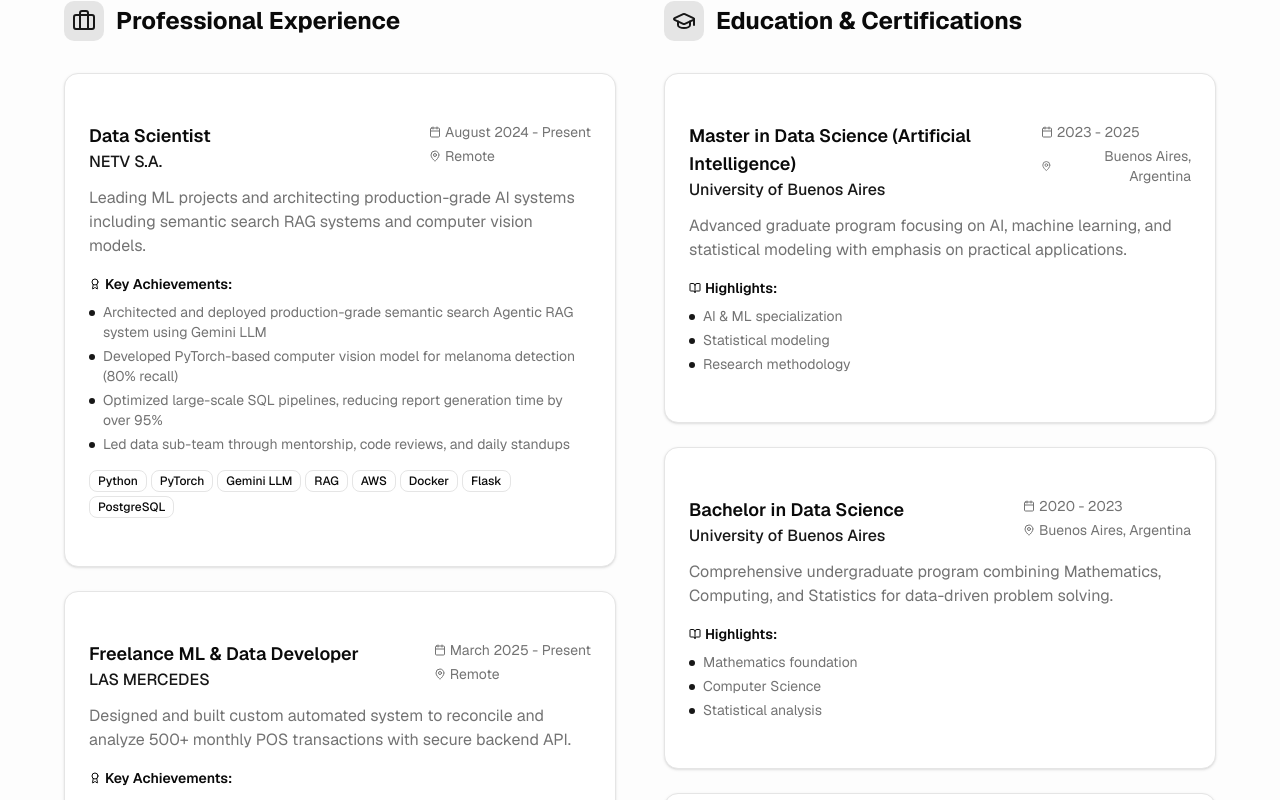
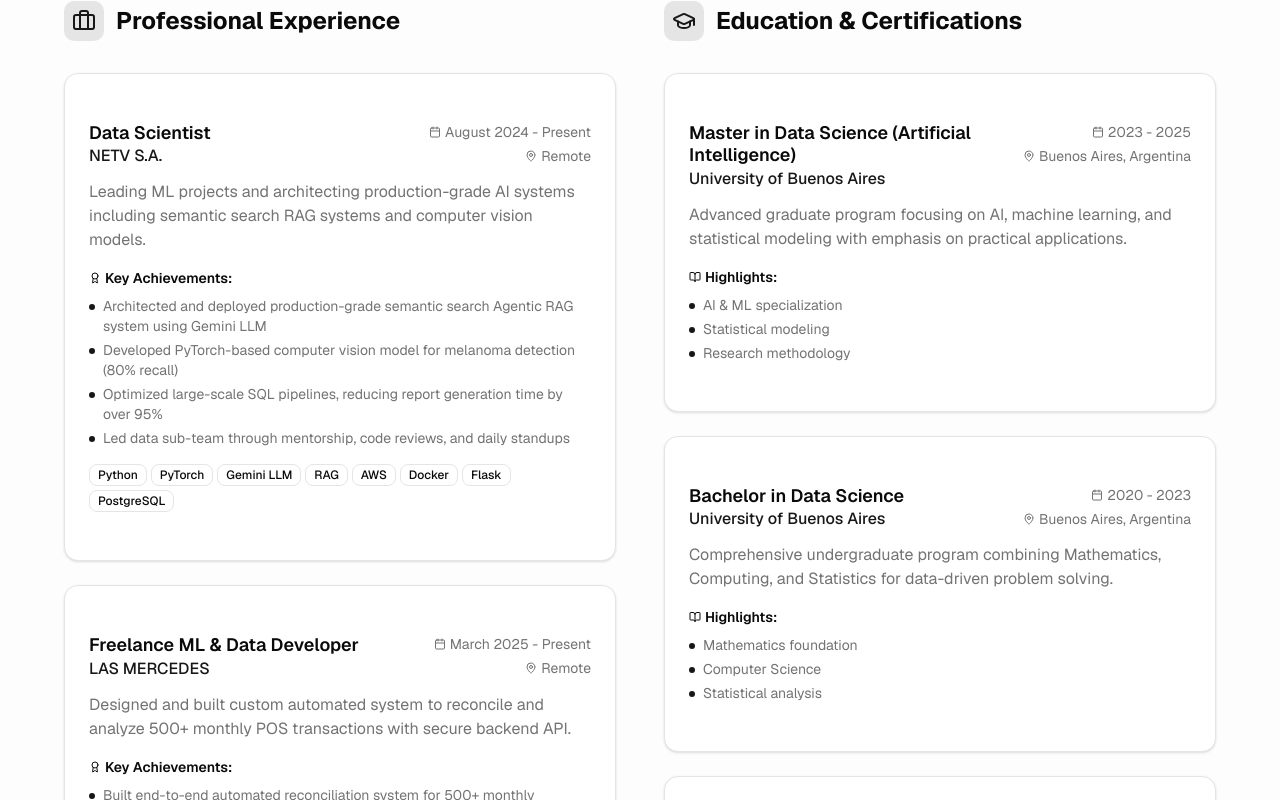
Before and after one commit to machulsky61/cv-portfolio-web, a Next.js app: page / in a window 1280 px wide. Shown: the part 5160-5960 px from the top of the page. Built offline with nearby package versions, Linux system fonts and the light colour scheme.

Commit message:
fix responsive

```diff
--- a/src/components/sections/ExperienceSection.tsx
+++ b/src/components/sections/ExperienceSection.tsx
@@ -128,17 +128,17 @@ export default function ExperienceSection() {
                 <motion.div key={index} variants={itemVariants}>
                   <Card className="hover:shadow-lg transition-shadow duration-300">
                     <CardContent className="p-6">
-                      <div className="flex flex-col sm:flex-row sm:items-start sm:justify-between mb-3">
-                        <div>
-                          <h4 className="text-lg font-semibold text-foreground">{exp.title}</h4>
+                      <div className="flex flex-col lg:flex-row lg:items-start lg:justify-between mb-3 gap-3">
+                        <div className="flex-1">
+                          <h4 className="text-lg font-semibold text-foreground leading-tight">{exp.title}</h4>
                           <p className="text-primary font-medium">{exp.company}</p>
                         </div>
-                        <div className="flex flex-col sm:text-right text-sm text-muted-foreground mt-2 sm:mt-0">
-                          <div className="flex items-center gap-1">
+                        <div className="flex flex-col lg:text-right text-sm text-muted-foreground shrink-0">
+                          <div className="flex items-center gap-1 lg:justify-end">
                             <Calendar className="h-3 w-3" />
                             {exp.period}
                           </div>
-                          <div className="flex items-center gap-1 mt-1">
+                          <div className="flex items-center gap-1 mt-1 lg:justify-end">
                             <MapPin className="h-3 w-3" />
                             {exp.location}
                           </div>
@@ -195,19 +195,19 @@ export default function ExperienceSection() {
                 <motion.div key={index} variants={itemVariants}>
                   <Card className="hover:shadow-lg transition-shadow duration-300">
                     <CardContent className="p-6">
-                      <div className="flex flex-col sm:flex-row sm:items-start sm:justify-between mb-3">
-                        <div>
-                          <h4 className="text-lg font-semibold text-foreground">{edu.title}</h4>
+                      <div className="flex flex-col lg:flex-row lg:items-start mb-3 gap-4">
+                        <div className="flex-1 min-w-0">
+                          <h4 className="text-lg font-semibold text-foreground leading-tight pr-4">{edu.title}</h4>
                           <p className="text-primary font-medium">{edu.institution}</p>
                         </div>
-                        <div className="flex flex-col sm:text-right text-sm text-muted-foreground mt-2 sm:mt-0">
-                          <div className="flex items-center gap-1">
-                            <Calendar className="h-3 w-3" />
-                            {edu.period}
+                        <div className="flex flex-col lg:text-right text-sm text-muted-foreground shrink-0 lg:min-w-[140px]">
+                          <div className="flex items-center gap-1 lg:justify-end">
+                            <Calendar className="h-3 w-3 shrink-0" />
+                            <span className="whitespace-nowrap">{edu.period}</span>
                           </div>
-                          <div className="flex items-center gap-1 mt-1">
-                            <MapPin className="h-3 w-3" />
-                            {edu.location}
+                          <div className="flex items-center gap-1 mt-1 lg:justify-end">
+                            <MapPin className="h-3 w-3 shrink-0" />
+                            <span className="whitespace-nowrap">{edu.location}</span>
                           </div>
                         </div>
                       </div>
--- a/src/components/sections/HeroSection.tsx
+++ b/src/components/sections/HeroSection.tsx
@@ -7,7 +7,7 @@ import Image from "next/image";
 
 export default function HeroSection() {
   return (
-    <section className="min-h-screen flex items-center justify-center bg-gradient-to-br from-background to-muted/20 px-4">
+    <section className="min-h-screen flex items-center justify-center bg-gradient-to-br from-background to-muted/20 px-4 pt-20 md:pt-0">
       <div className="max-w-6xl mx-auto">
         <div className="grid lg:grid-cols-2 gap-12 items-center">
           {/* Text Content */}
@@ -142,9 +142,9 @@ export default function HeroSection() {
           </motion.div>
         </div>
 
-        {/* Scroll Indicator */}
+        {/* Scroll Indicator - Hidden on mobile to avoid overlap */}
         <motion.div
-          className="absolute bottom-8 left-1/2 transform -translate-x-1/2"
+          className="hidden lg:block absolute bottom-8 left-1/2 transform -translate-x-1/2"
           initial={{ opacity: 0, y: 10 }}
           animate={{ opacity: 1, y: 0 }}
           transition={{ duration: 1, delay: 1.2, repeat: Infinity, repeatType: "reverse" }}
```
